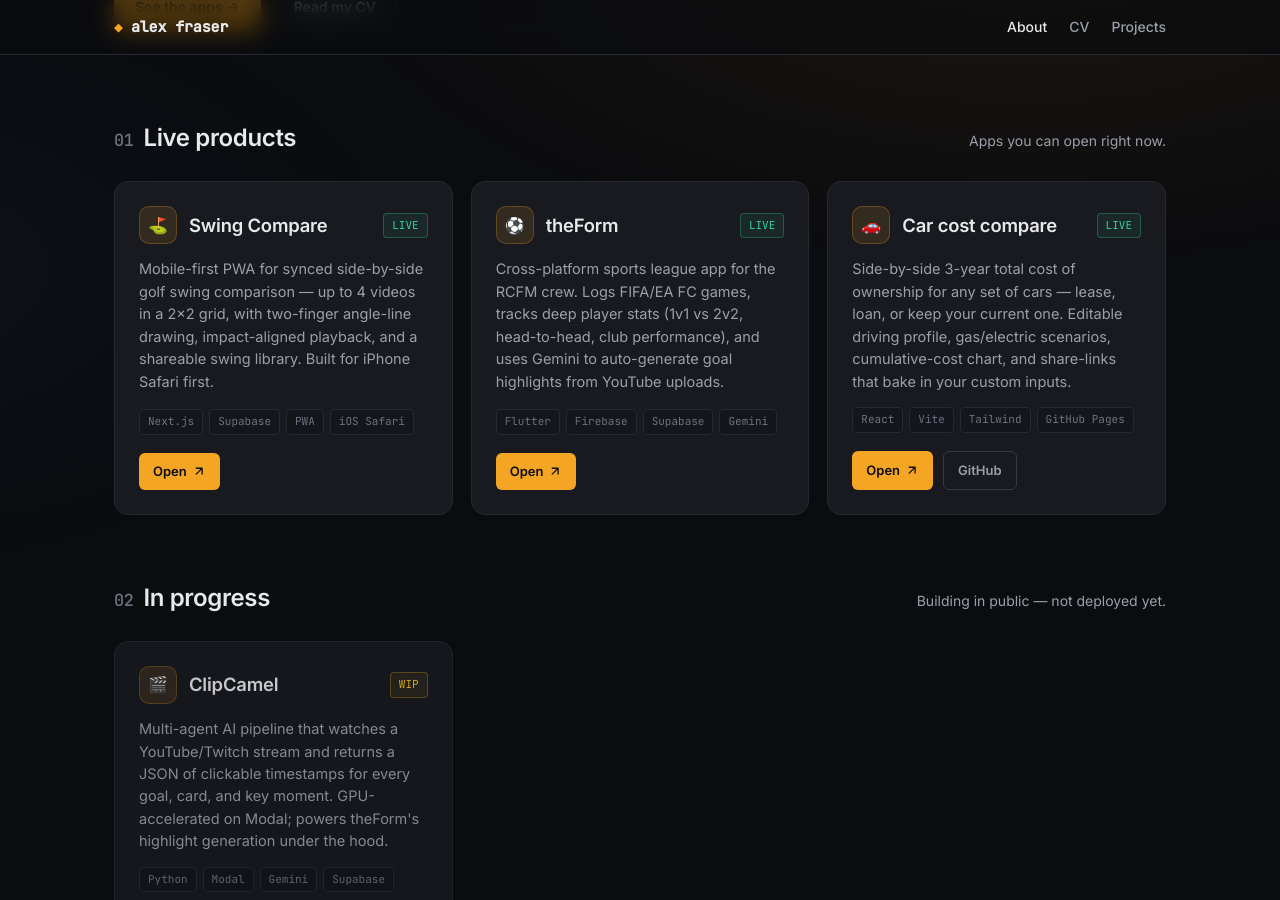
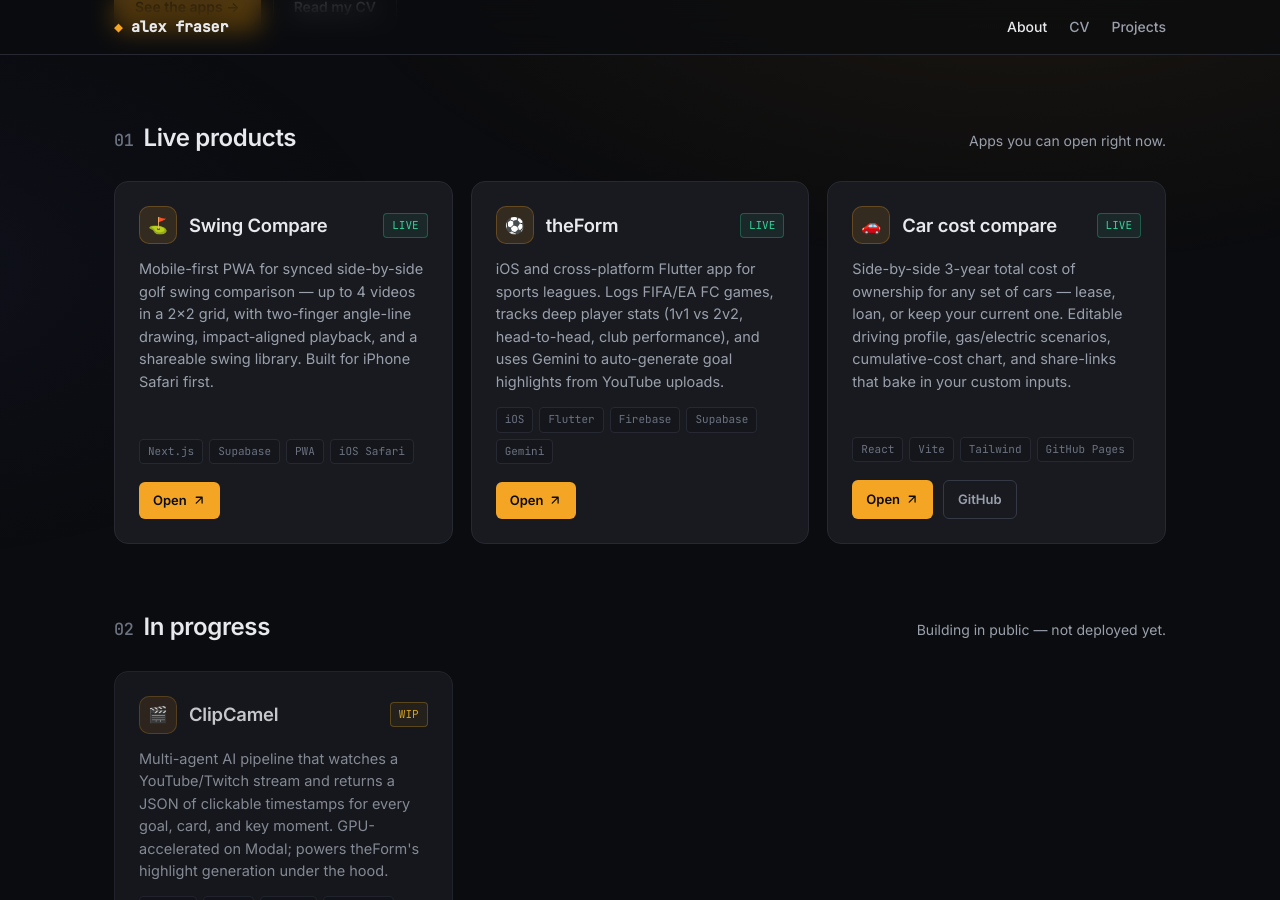
Before and after one commit to alexfraseriv/alexfraseriv.github.io, a Jekyll site: the page built from _pages/index.md, in a window 1280 px wide and 900 px high, scrolled down 307 px. Built offline with Jekyll 4.4.1, drawn with Linux system fonts in a browser that asks for light colours.

Commit message:
products: theForm — iOS + Flutter, point at youintheform.com

```diff
--- a/_data/products.yml
+++ b/_data/products.yml
@@ -7,9 +7,9 @@ live:
 
   - name: "theForm"
     glyph: "⚽"
-    description: "Cross-platform sports league app for the RCFM crew. Logs FIFA/EA FC games, tracks deep player stats (1v1 vs 2v2, head-to-head, club performance), and uses Gemini to auto-generate goal highlights from YouTube uploads."
-    tags: ["Flutter", "Firebase", "Supabase", "Gemini"]
-    url: "https://theform-6bea6.web.app"
+    description: "iOS and cross-platform Flutter app for sports leagues. Logs FIFA/EA FC games, tracks deep player stats (1v1 vs 2v2, head-to-head, club performance), and uses Gemini to auto-generate goal highlights from YouTube uploads."
+    tags: ["iOS", "Flutter", "Firebase", "Supabase", "Gemini"]
+    url: "https://youintheform.com"
 
   - name: "Car cost compare"
     glyph: "🚗"
```
